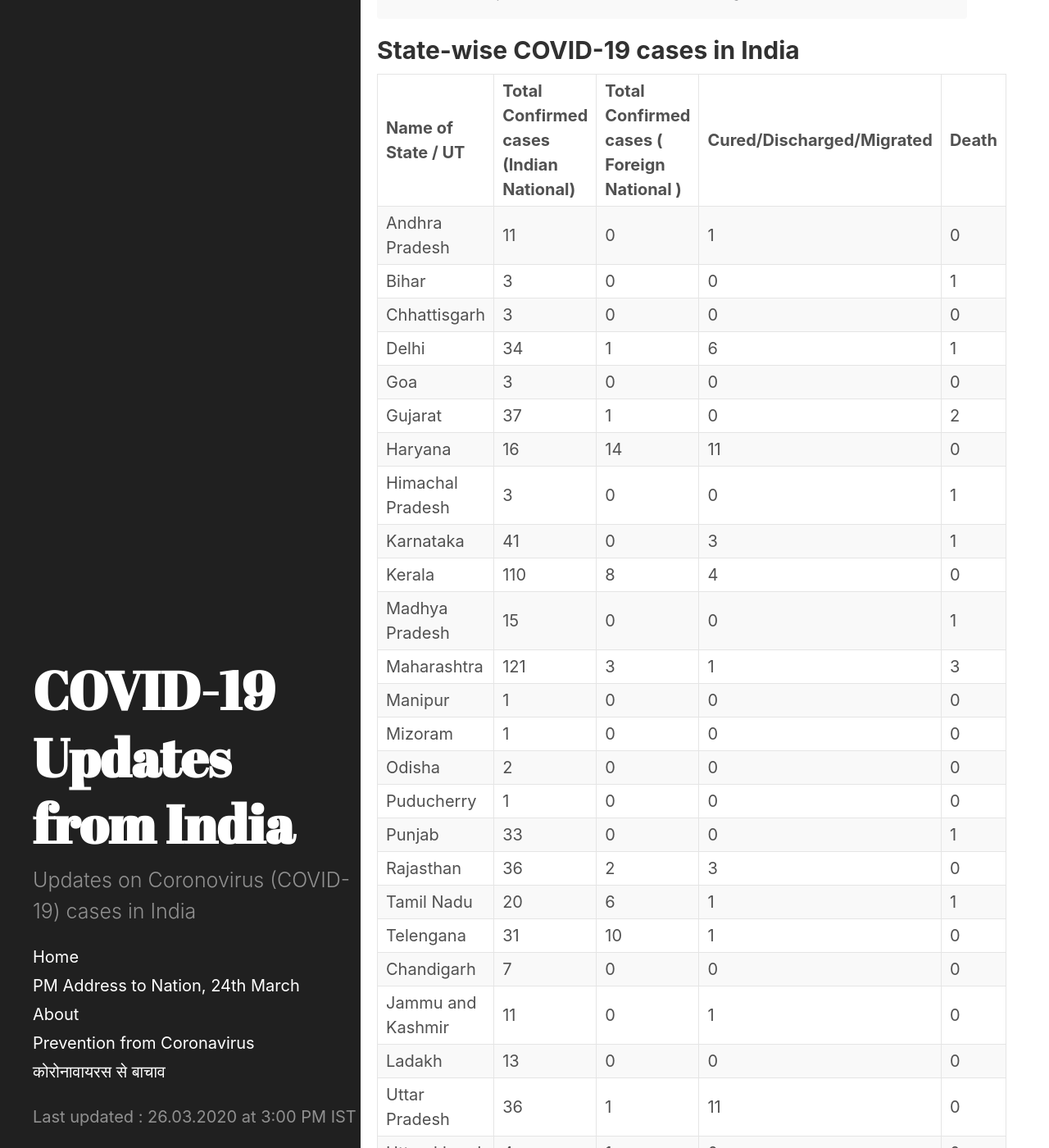
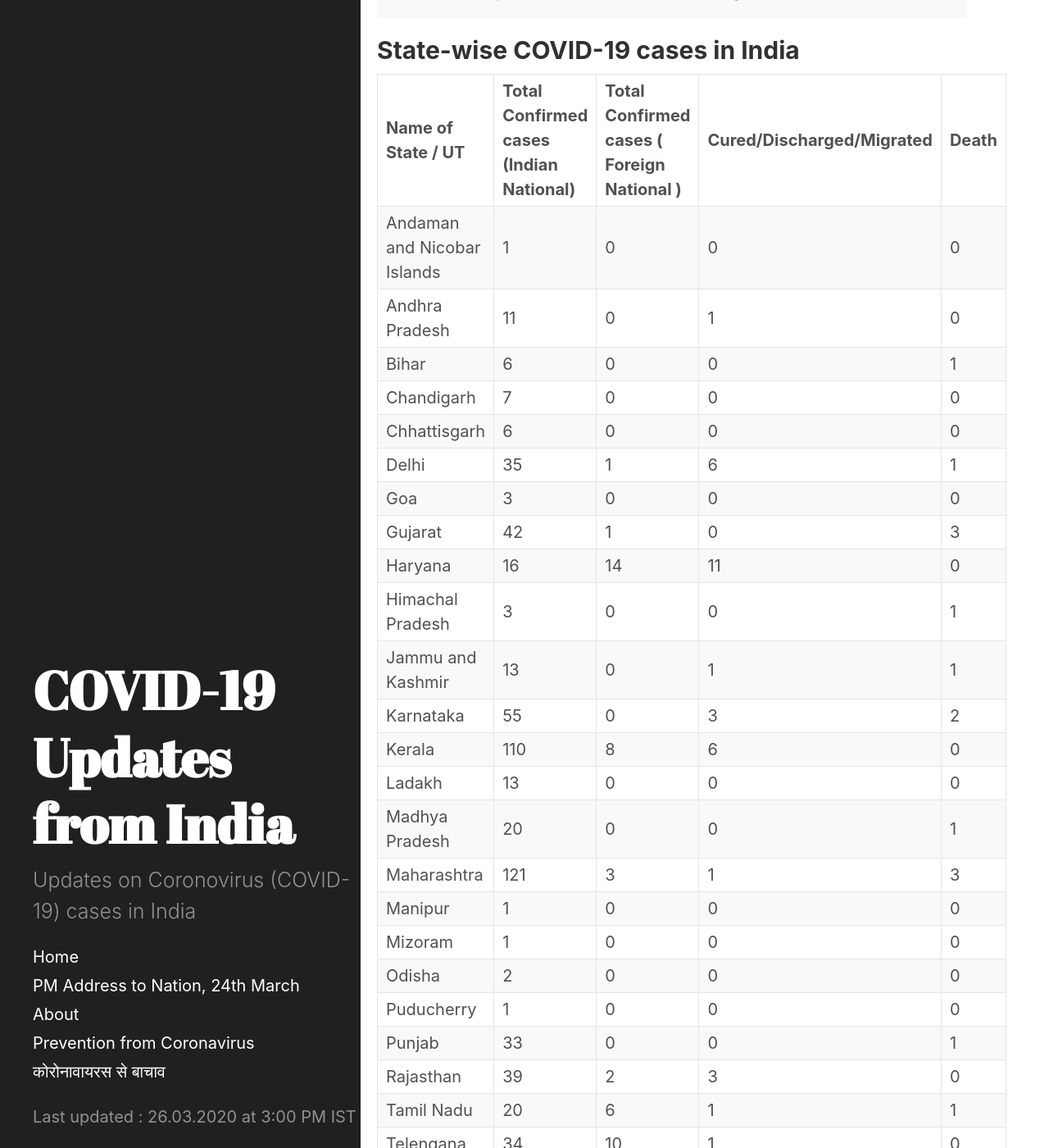
Before and after one commit to bhooraj/covid19updates-india, a Jekyll site: the page built from _posts/2020-03-25-home.md, in a window 1280 px wide and 1400 px high, scrolled down 564 px. Shown: the whole window at 82% size. Built offline with Jekyll 4.4.1, drawn with Linux system fonts in a browser that asks for light colours; some of the changed text lies outside the part shown.

Commit message:
Update table.md

```diff
--- a/_includes/table.md
+++ b/_includes/table.md
@@ -1,28 +1,29 @@
 Name of State / UT | Total Confirmed cases (Indian National) | Total Confirmed cases ( Foreign National ) | Cured/Discharged/Migrated | Death
 ------- | -- | -- | --
+Andaman and Nicobar Islands | 1 | 0 | 0 | 0
 Andhra Pradesh | 11 | 0 | 1 | 0
-Bihar | 3 | 0 | 0 | 1
-Chhattisgarh | 3 | 0 | 0 | 0
-Delhi | 34 | 1 | 6 | 1
+Bihar | 6 | 0 | 0 | 1
+Chandigarh | 7 | 0 | 0 | 0
+Chhattisgarh | 6 | 0 | 0 | 0
+Delhi | 35 | 1 | 6 | 1
 Goa | 3 | 0 | 0 | 0
-Gujarat | 37 | 1 | 0 | 2
+Gujarat | 42 | 1 | 0 | 3
 Haryana | 16 | 14 | 11 | 0
 Himachal Pradesh | 3 | 0 | 0 | 1
-Karnataka | 41 | 0 | 3 | 1
-Kerala | 110 | 8 | 4 | 0
-Madhya Pradesh | 15 | 0 | 0 | 1
+Jammu and Kashmir | 13 | 0 | 1 | 1
+Karnataka | 55 | 0 | 3 | 2
+Kerala | 110 | 8 | 6 | 0
+Ladakh | 13 | 0 | 0 | 0
+Madhya Pradesh | 20 | 0 | 0 | 1
 Maharashtra | 121 | 3 | 1 | 3
 Manipur | 1 | 0 | 0 | 0
 Mizoram | 1 | 0 | 0 | 0
 Odisha | 2 | 0 | 0 | 0
 Puducherry | 1 | 0 | 0 | 0
 Punjab | 33 | 0 | 0 | 1
-Rajasthan | 36 | 2 | 3 | 0
+Rajasthan | 39 | 2 | 3 | 0
 Tamil Nadu | 20 | 6 | 1 | 1
-Telengana | 31 | 10 | 1 | 0
-Chandigarh | 7 | 0 | 0 | 0
-Jammu and Kashmir | 11 | 0 | 1 | 0
-Ladakh | 13 | 0 | 0 | 0
-Uttar Pradesh | 36 | 1 | 11 | 0
+Telengana | 34 | 10 | 1 | 0
 Uttarakhand | 4 | 1 | 0 | 0
-West Bengal | 9 | 0 | 0 | 1
+Uttar Pradesh | 40 | 1 | 11 | 0
+West Bengal | 10 | 0 | 0 | 1
```
